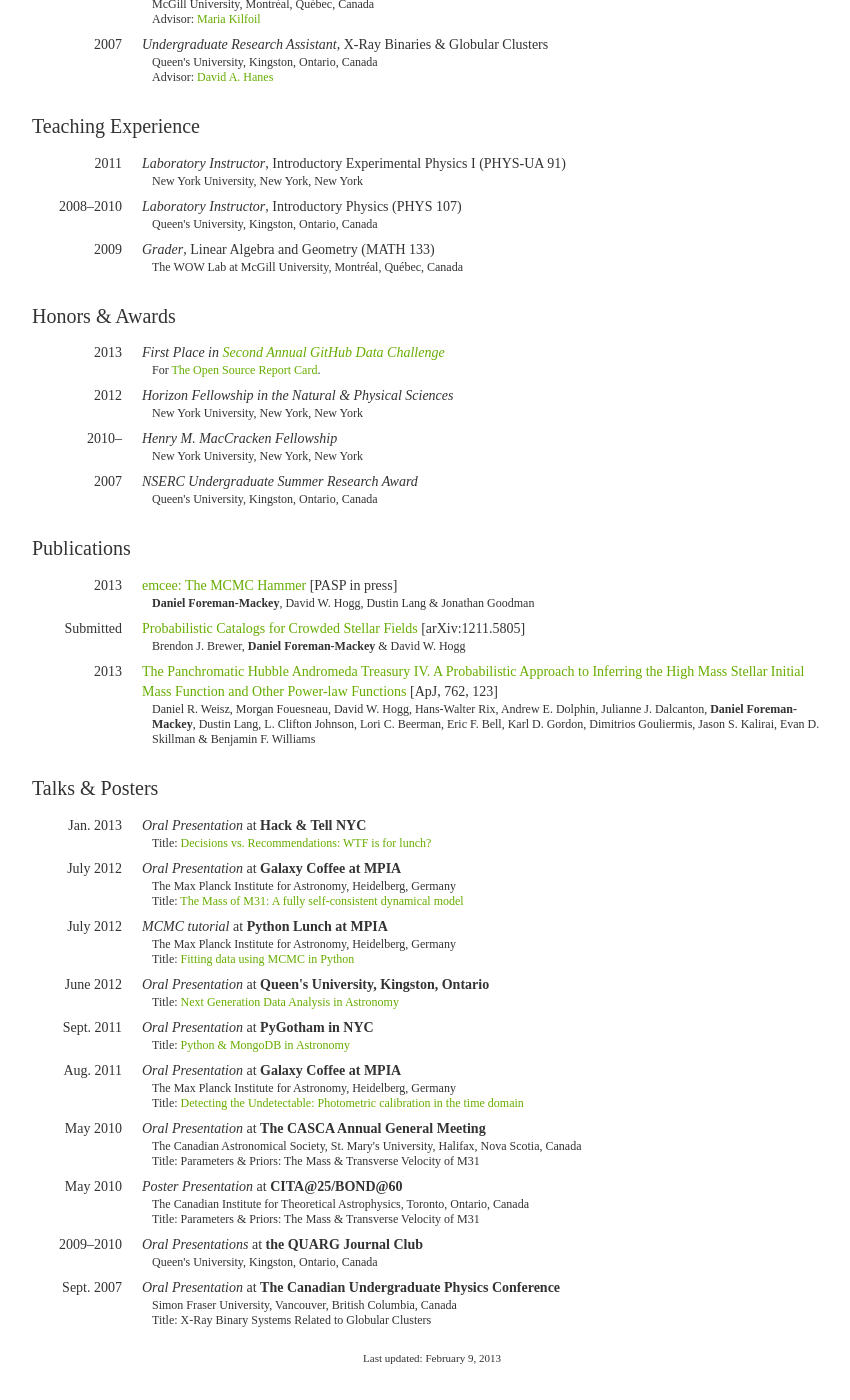
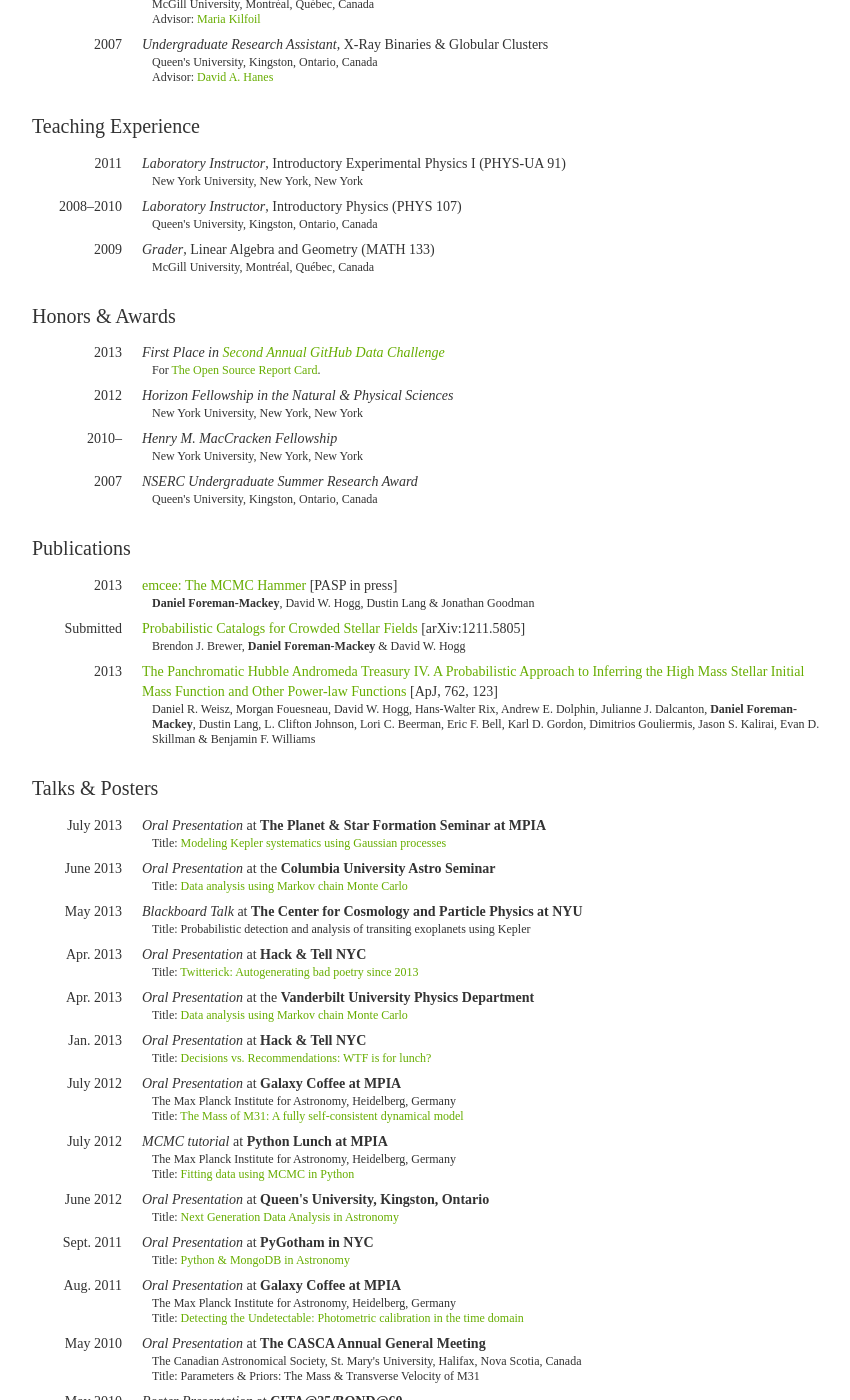
Before and after one commit to dfm/dfm.github.com, a Jekyll site: the page cv/index.html, which Jekyll copies as it is, in a window 1280 px wide and 1400 px high, scrolled down 763 px. Shown: the whole window, without its empty margins (208-1058 px from the left). Built offline with Jekyll 4.4.1, drawn with Linux system fonts in a browser that asks for light colours; comment, search, counter and statistics services are not loaded; some of the changed text lies outside the part shown.

Commit message:
updating CV

```diff
--- a/cv/index.html
+++ b/cv/index.html
@@ -42,11 +42,11 @@
                     Physics</a> at New York University working with
                 <a href="http://cosmo.nyu.edu/hogg/">David W. Hogg</a>.</p>
 
-                <p>I'm interested in approximate hierarchical inference,
-                exoplanet populations, and data analysis in general. I mostly
-                work with large public datasets in astronomy. I also contribute
-                to and maintain some open source projects on
-                <a href="https://github.com/dfm">GitHub</a>.</p>
+                <p>I'm interested in approximate probabilistic inference,
+                exoplanet observations and populations, and data analysis in
+                general. I mostly work with large public datasets in
+                astronomy. I also contribute to and maintain some open source
+                projects on <a href="https://github.com/dfm">GitHub</a>.</p>
             </div>
 
         </section>
@@ -166,7 +166,7 @@
                     <span class="position">Grader</span>,
                     <span class="project">Linear Algebra and Geometry (MATH 133)</span>
                     <span class="meta">
-                        The WOW Lab at McGill University, Montr&eacute;al, Qu&eacute;bec, Canada<br>
+                        McGill University, Montr&eacute;al, Qu&eacute;bec, Canada<br>
                     </span>
                 </li>
             </ul>
@@ -259,6 +259,50 @@
             <h2>Talks &amp; Posters</h2>
 
             <ul>
+                <li>
+                    <span class="date">July 2013</span>
+                    <span class="position">Oral Presentation</span> at
+                    <span class="institute">The Planet &amp; Star Formation Seminar at MPIA</span>
+                    <span class="meta">
+                        Title: <a href="https://speakerdeck.com/dfm/modeling-kepler-systematics-using-gaussian-processes">
+                            Modeling Kepler systematics using Gaussian processes</a>
+                    </span>
+                </li>
+                <li>
+                    <span class="date">June 2013</span>
+                    <span class="position">Oral Presentation</span> at the
+                    <span class="institute">Columbia University Astro Seminar</span>
+                    <span class="meta">
+                        Title: <a href="https://speakerdeck.com/dfm/data-analysis-with-mcmc">
+                            Data analysis using Markov chain Monte Carlo</a>
+                    </span>
+                </li>
+                <li>
+                    <span class="date">May 2013</span>
+                    <span class="position">Blackboard Talk</span> at
+                    <span class="institute">The Center for Cosmology and Particle Physics at NYU</span>
+                    <span class="meta">
+                        Title: Probabilistic detection and analysis of transiting exoplanets using Kepler
+                    </span>
+                </li>
+                <li>
+                    <span class="date">Apr. 2013</span>
+                    <span class="position">Oral Presentation</span> at
+                    <span class="institute">Hack &amp; Tell NYC</span>
+                    <span class="meta">
+                        Title: <a href="https://speakerdeck.com/dfm/hack-and-tell-twitterick">
+                            Twitterick: Autogenerating bad poetry since 2013</a>
+                    </span>
+                </li>
+                <li>
+                    <span class="date">Apr. 2013</span>
+                    <span class="position">Oral Presentation</span> at the
+                    <span class="institute">Vanderbilt University Physics Department</span>
+                    <span class="meta">
+                        Title: <a href="https://speakerdeck.com/dfm/data-analysis-with-mcmc">
+                            Data analysis using Markov chain Monte Carlo</a>
+                    </span>
+                </li>
                 <li>
                     <span class="date">Jan. 2013</span>
                     <span class="position">Oral Presentation</span> at
@@ -355,21 +399,10 @@
         </section>
 
         <footer>
-            Last updated: February 9, 2013
+            Last updated: August 16, 2013
         </footer>
 
     </div>
-
-    <script type="text/javascript">
-        var _gaq = _gaq || [];
-        _gaq.push(['_setAccount', 'UA-22909046-1']);
-        _gaq.push(['_trackPageview']);
-        (function() {
-            var ga = document.createElement('script'); ga.type = 'text/javascript'; ga.async = true;
-            ga.src = ('https:' == document.location.protocol ? 'https://ssl' : 'http://www') + '.google-analytics.com/ga.js';
-            var s = document.getElementsByTagName('script')[0]; s.parentNode.insertBefore(ga, s);
-        })();
-    </script>
 
     <script type="text/javascript">
         var _gauges = _gauges || [];
```
Also changed, not shown: _layouts/index.html (+8 -11 lines).
